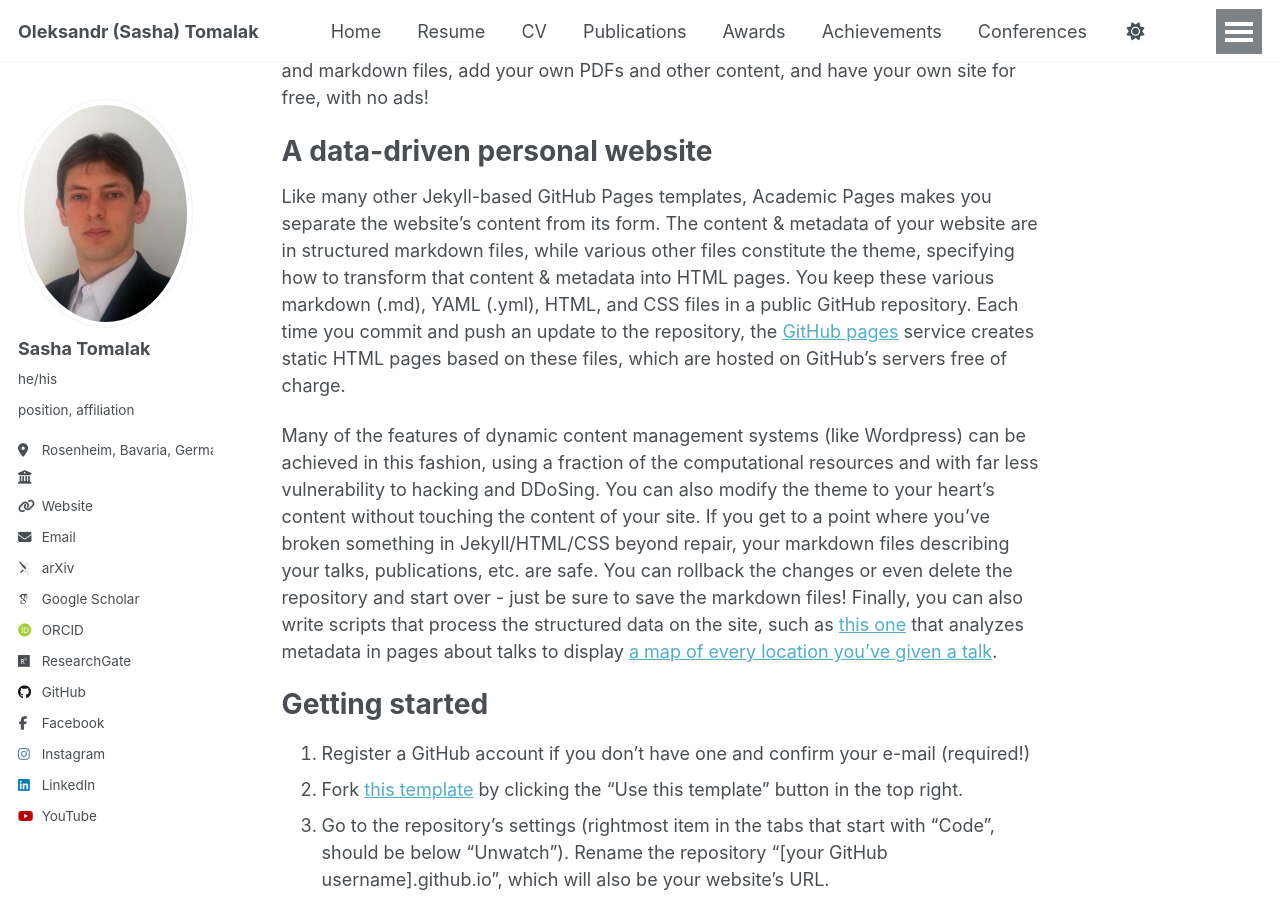
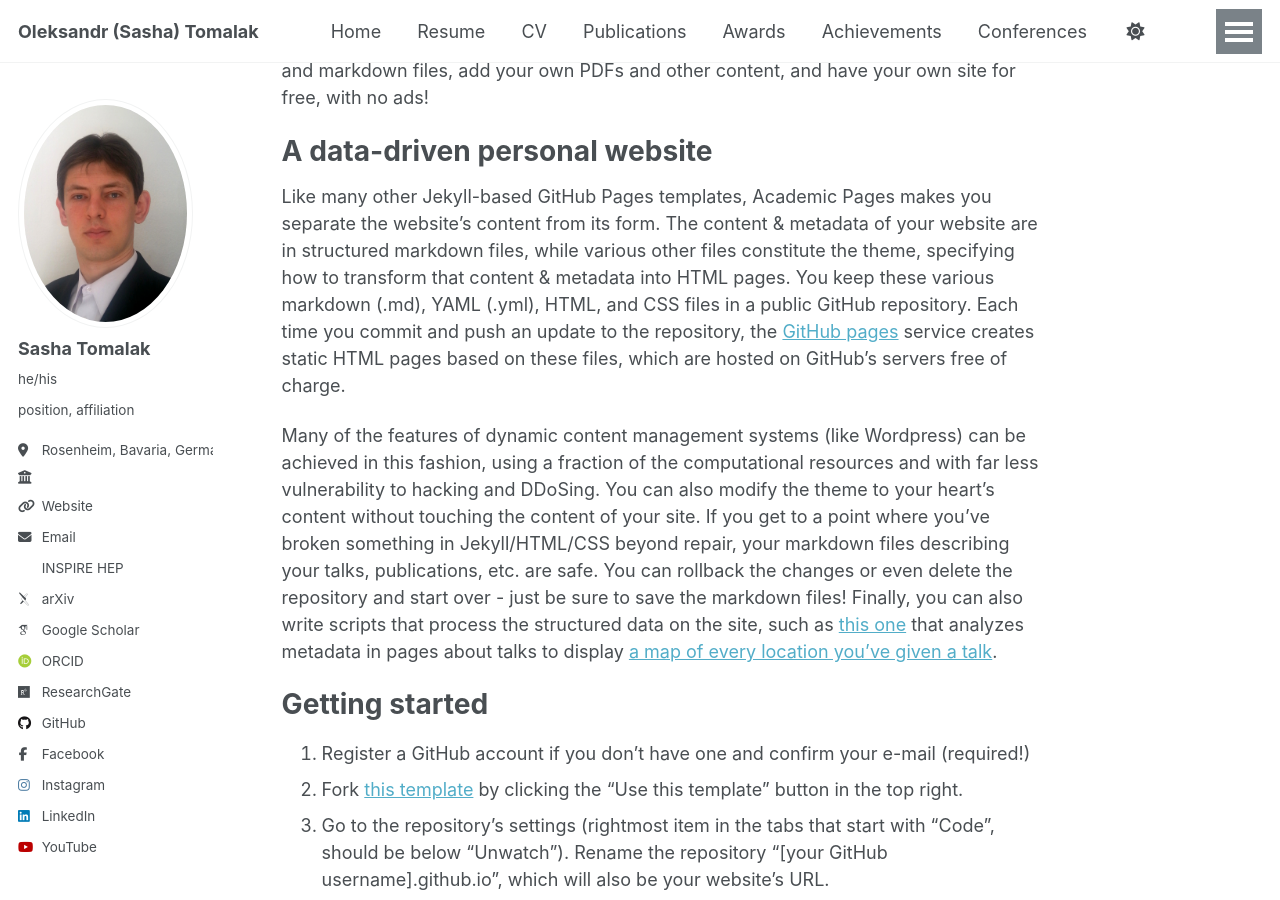
Before and after one commit to tomalak7/tomalak7.github.io, a Jekyll site: the page built from _pages/about.md, in a window 1280 px wide and 900 px high, scrolled down 301 px. Built offline with Jekyll 4.4.1, drawn with Linux system fonts in a browser that asks for light colours; some web fonts are replaced.

Commit message:
Update author-profile.html

```diff
--- a/_includes/author-profile.html
+++ b/_includes/author-profile.html
@@ -38,6 +38,9 @@
       {% endif %}
 
       <!-- Font Awesome and Academicons icons / Academic websites -->
+      {% if author.inspirehep %}
+        <li><a href="{{ author.inspirehep }}"><i class="ai ai-inspirehep ai-fw icon-pad-right"></i>INSPIRE HEP</a></li>
+      {% endif %}
       {% if author.arxiv %}
         <li><a href="{{ author.arxiv }}"><i class="ai ai-arxiv ai-fw icon-pad-right"></i>arXiv</a></li>
       {% endif %}
```
